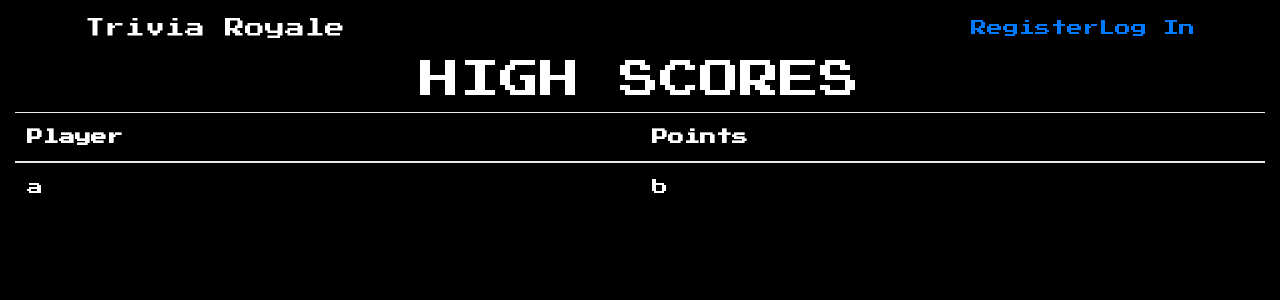
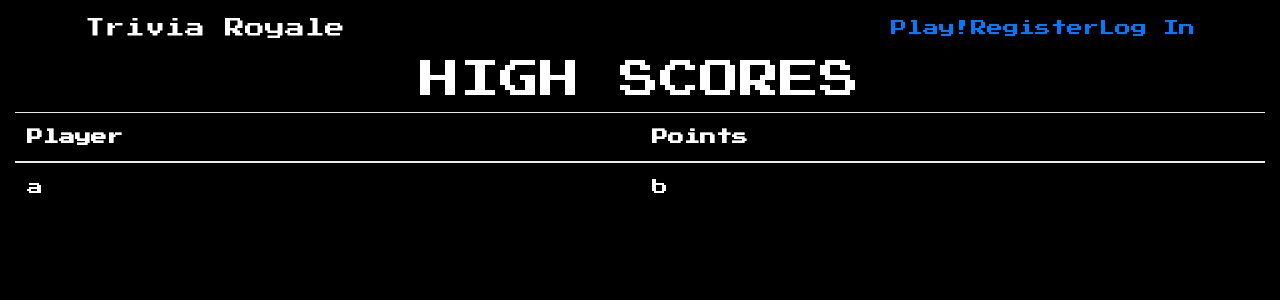
Before and after one commit to robinspiers/IK22, a Flask app: page / in a window 1280 px wide. Shown: the top 300 px of the page. Run offline with Flask 2, Linux system fonts and the light colour scheme; some libraries are stand-ins or nearby versions; some web fonts are replaced.

Commit message:
play zonder ingelogd te zijn

```diff
--- a/triviaroyale/templates/layout.html
+++ b/triviaroyale/templates/layout.html
@@ -73,6 +73,9 @@
                         {% else %}
                             <ul class="nav navbar-nav navbar.justify-content-end">
                                 <li>
+                                    <a class="navbar-item" href="{{ url_for('pregame') }}">Play!</a>
+                                </li>
+                                <li>
                                     <a class="navbar-item" href="{{ url_for('register') }}">Register</a>
                                 </li>
                                 <li>
```
Also changed, not shown: triviaroyale/triviaroyale.db.
